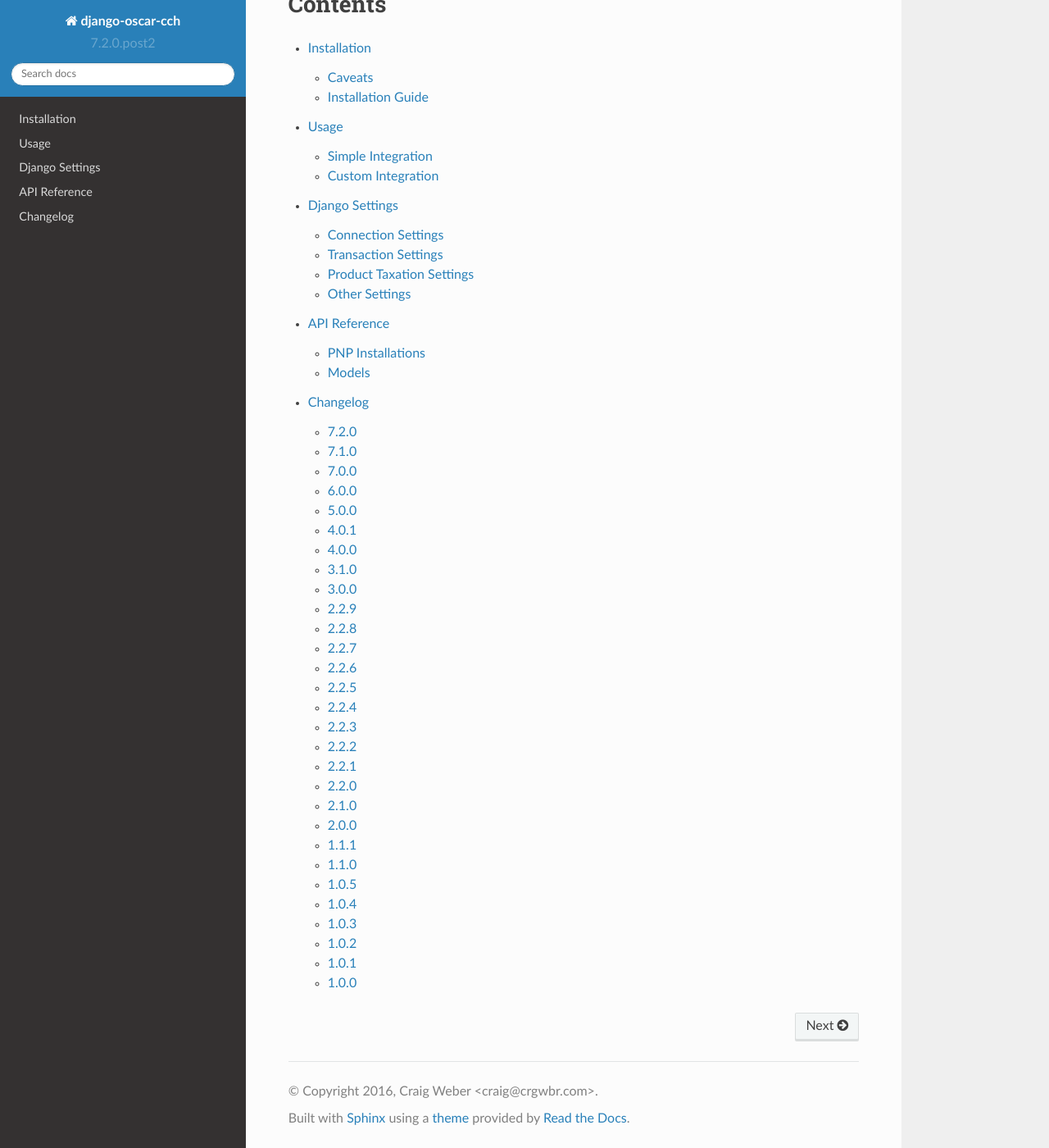
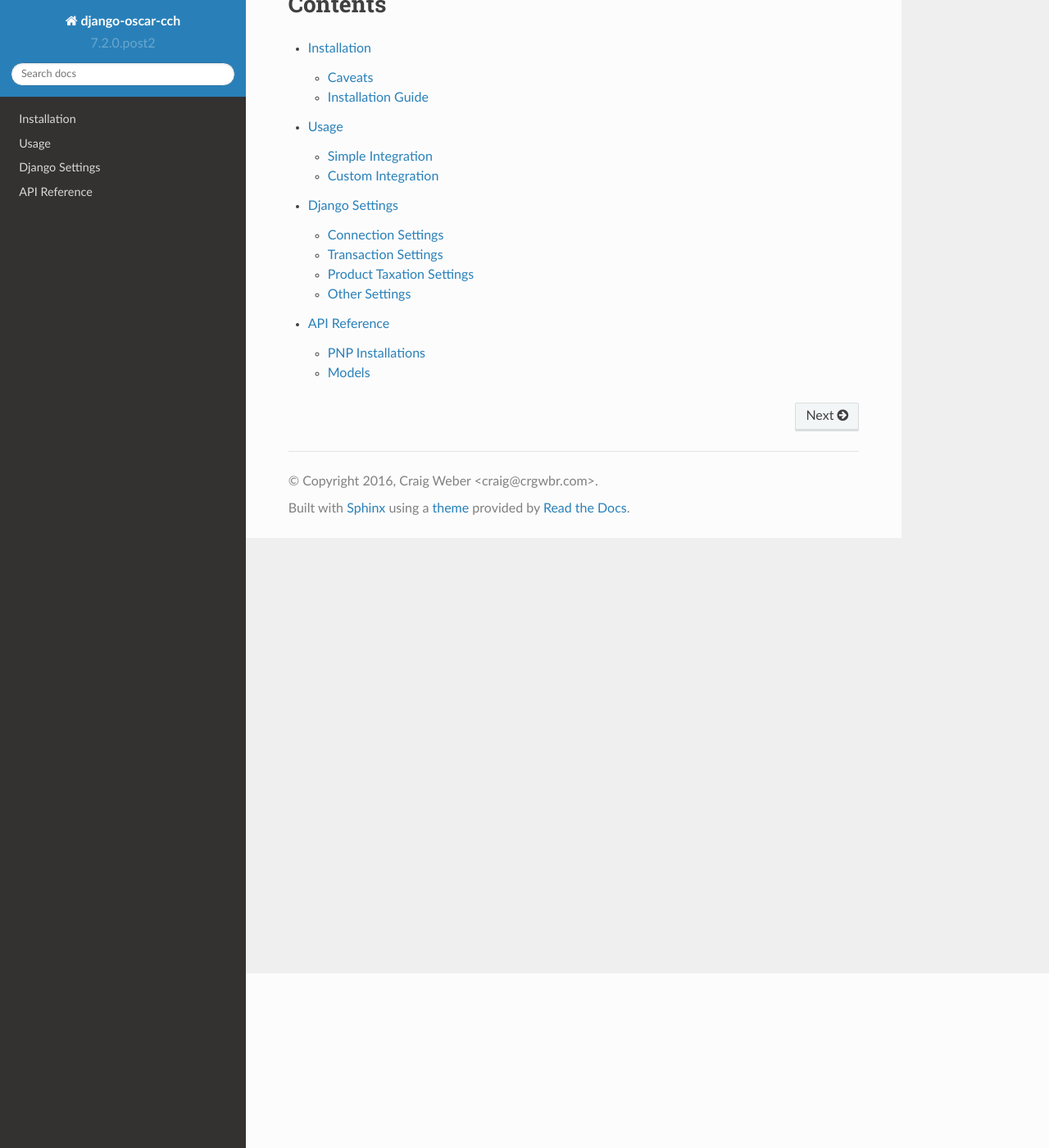
Before and after one commit to thelabnyc/django-oscar-cch, a Sphinx documentation site: the page built from docs/index.rst, in a window 1280 px wide and 1400 px high, scrolled down 213 px. Shown: the whole window at 82% size. Built offline with Sphinx 7.4.7 and the Read the Docs theme 2.0.0, drawn with Linux system fonts in a browser that asks for light colours; the version number is read from the project's files by our own code.

```diff
--- a/docs/changes.rst
+++ b/CHANGELOG.md
@@ -1,139 +1,136 @@
-.. _changelog:
+# Changes
 
-Changelog
-=========
+## v7.2.0
 
-7.2.0
-------------------
 - Add support for django-oscar 3.2.2
 - Add support for django 4.2
 
-7.1.0
-------------------
+## v7.1.0
+
 - Oscar 3.1 Compatibility
 
-7.0.0
-------------------
+## v7.0.0
+
 - Oscar 3.0 Compatibility
 
-6.0.0
-------------------
+## v6.0.0
 
-5.0.0
-------------------
+
+## v5.0.0
+
 - Add support for calculating taxes on shipping charges.
 
-4.0.1
-------------------
+## v4.0.1
+
 - Handle case when CCH returns an error code during order placement.
 
-4.0.0
-------------------
+## v4.0.0
+
 - Remove StatsD counters and timers.
 
-3.1.0
-------------------
+## v3.1.0
+
 - Add ability to pass in a ``pybreaker.CircuitBreaker`` instance into the ``CCHTaxCalculator`` constructor. This allows implementing the CircuitBreaker pattern, thus enabling better handling of CCH web service outages. See the `pybreaker <https://github.com/danielfm/pybreaker>`_ documentation for implementation details.
 
-3.0.0
-------------------
+## v3.0.0
+
 - Add support for django-oscar 2.x.
 - Drop support for django-oscar 1.x.
 
-2.2.9
-------------------
+## v2.2.9
+
 - Internationalization
 
-2.2.8
-------------------
+## v2.2.8
+
 - Fix a few more Django 2.0 deprecation warnings that were missed in ``2.2.7``.
 
-2.2.7
-------------------
+## v2.2.7
+
 - Fix Django 2.0 Deprecation warnings.
 
-2.2.6
-------------------
+## v2.2.6
+
 - Add support for Oscar 1.5 and Django 1.11.
 
-2.2.5
-------------------
+## v2.2.5
+
 - Detect 9-digit ZIP codes in shipping a warehouse addresses and, instead of truncating the last 4 digits, send them in the `Plus4` field of the SOAP request.
 
-2.2.4
-------------------
+## v2.2.4
+
 - [Important] Fix bug causing order lines to get deleted is the corresponding basket or basket line is deleted.
 
-2.2.3
-------------------
+## v2.2.3
+
 - Handle bug occurring when a basket contained a zero-quantity line item.
 
-2.2.2
-------------------
+## v2.2.2
+
 - Upgrade dependencies.
 
-2.2.1
-------------------
+## v2.2.1
+
 - Simplified retry logic and fixed infinite loop issue.
 
-2.2.0
-------------------
+## v2.2.0
+
 - Improved documentation.
 - Added ability to retry CCH transactions when requests raises a ConnectionError, ConnectTimeout, or ReadTimeout.
     - Added new setting, ``CCH_MAX_RETRIES``, to control how many retries to attempt after an initial failure. Defaults to 2.
 
-2.1.0
-------------------
+## v2.1.0
+
 - Remove caching functionality from CCHTaxCalculator.estimate_taxes since miss rate was almost 100%.
 - Fix bug in tax calculation causing taxes to be calculated based on pre-discounted prices instead of post-discounted prices.
 - Add optional basket line quantity override by checking for property `BasketLine.cch_quantity`. Falls back to standard quantity if property doesn't exist.
 
 
-2.0.0
-------------------
+## v2.0.0
+
 - Renamed package to `oscarcch` for consistency. Set `db_table` option on models to prevent requiring table rename.
 - Move tests inside `oscarcch` package.
 
 
-1.1.1
-------------------
+## v1.1.1
+
 - Fix bug where calculator could throw exception even when `ignore_cch_error` flag was set.
 
 
-1.1.0
-------------------
+## v1.1.0
+
 - Add the ability to set CCH product SKU, item, and group per-product in addition to globally.
 
 
-1.0.5
-------------------
+## v1.0.5
+
 - Add `CCH_TIME_ZONE` setting.
 - Send time zone aware ISO format date as CalculateRequest InvoiceDate node. Formerly just sent the date.
 
 
-1.0.4
-------------------
+## v1.0.4
+
 - Truncate ZIP coes so that CCH doesn't choke when the user supplies a full 9-digit ZIP code.
 
 
-1.0.3
-------------------
+## v1.0.3
+
 - Improve unit tests by mocking all requests and responses. This allows running tests without a connection to an actual CCH server instance.
 - Fixed bug where floats from SOAP response weren't properly converted into quantized decimals when saving `OrderTaxation` and `LineTaxation` models.
 
 
-1.0.2
-------------------
+## v1.0.2
+
 - Made `instrumented-soap` dependency optional.
 - Moved gitlab testing from the shell executor to the docker executor.
 - Added better usage documentation.
 
 
-1.0.1
-------------------
+## v1.0.1
+
 - Fixed an exception when `raven` isn't installed.
 
 
-1.0.0
-------------------
+## v1.0.0
+
 - Initial release.
--- a/docs/index.rst
+++ b/docs/index.rst
@@ -12,4 +12,3 @@ Contents
    usage
    settings
    api
-   changes
```
Also changed, not shown: pyproject.toml (+20 -0 lines), .pre-commit-config.yaml, 1 other file.
